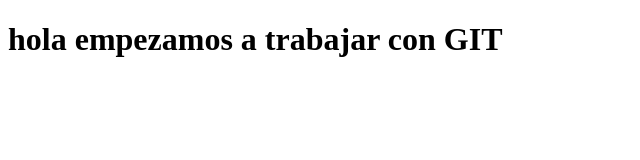
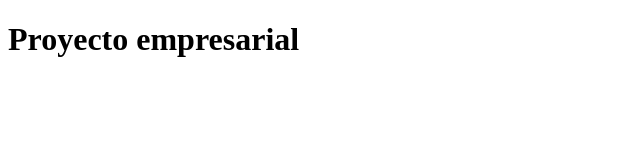
Before and after one commit to 1719998ZM/despliegue, a plain HTML site: page index.html in a window 1280 px wide. Shown: the whole page, without its empty margins (0-640 px from the left). Drawn offline with Linux system fonts and the light colour scheme.

Commit message:
Update index.html

```diff
--- a/index.html
+++ b/index.html
@@ -6,6 +6,6 @@
     <title>Proyecto 1</title>
 </head>
 <body>
-    <h1>hola empezamos a trabajar con GIT</h1>
+    <h1>Proyecto empresarial</h1>
 </body>
 </html>
```
